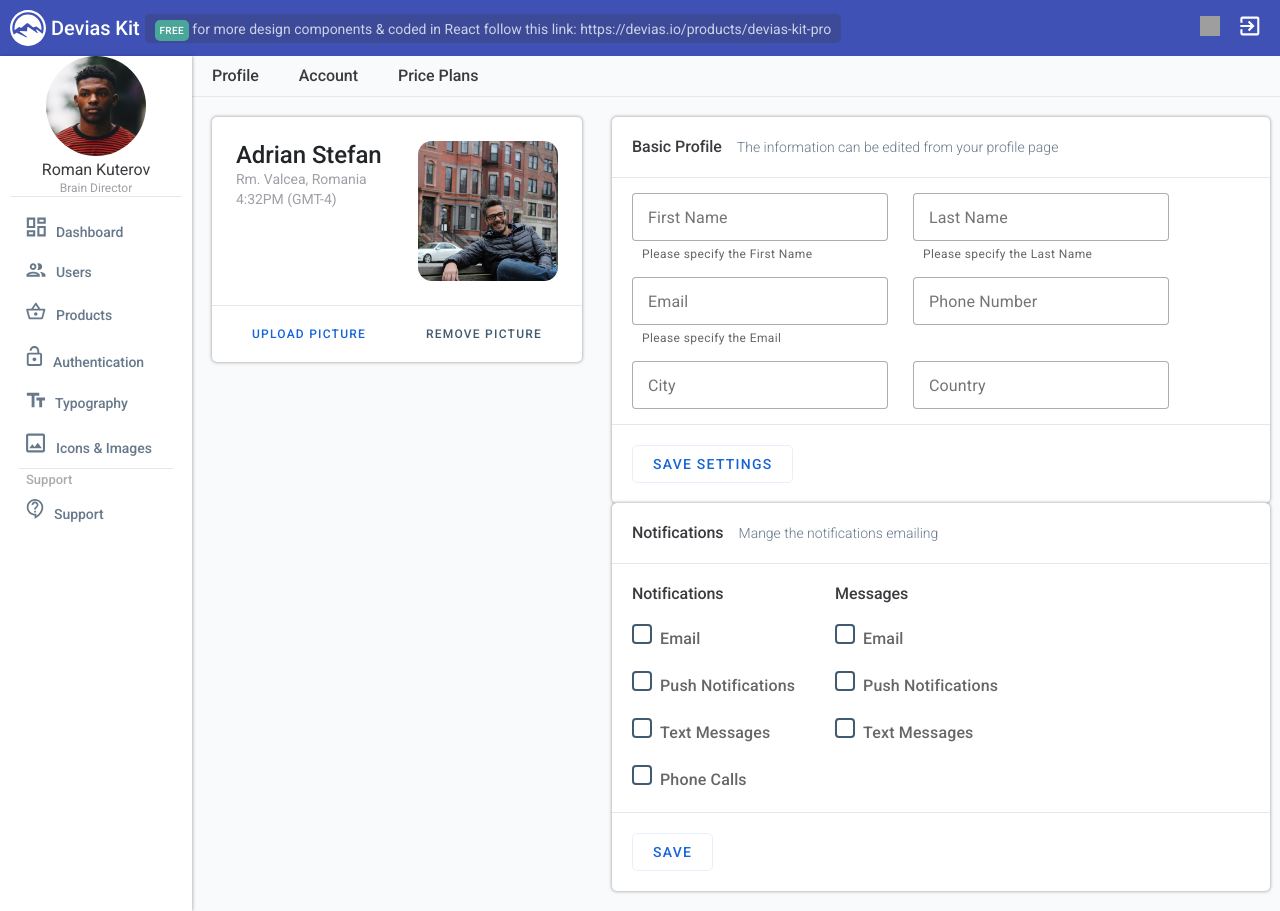
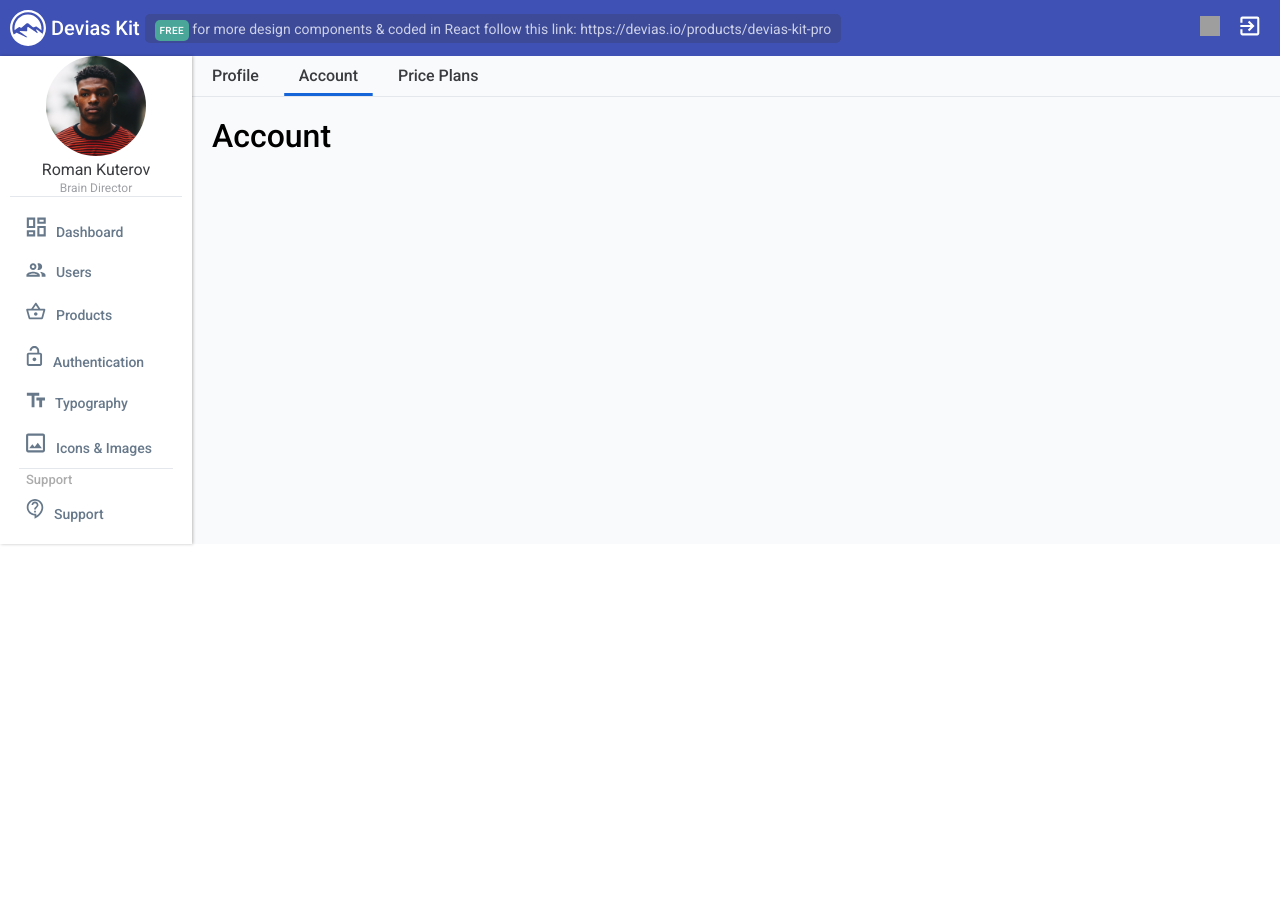
Before and after one commit to Valgulious/test-react, a React (Create React App) app: page / in a window 1280 px wide. Both pictures are taken after a click on the item "Account". After the commit the page ends 800 px from the top, so only its background shows below. Built offline with nearby package versions, Linux system fonts and the light colour scheme; grey boxes are pictures that could not be loaded.

Commit message:
Add switch tabs

```diff
--- /dev/null
+++ b/src/components/main/AnotherTab.jsx
@@ -0,0 +1,20 @@
+import PropTypes from 'prop-types'
+import styled from "@emotion/styled";
+
+const AnotherTab = ({title}) => {
+
+    const Title = styled.h1`
+        margin: 20px;
+    `
+
+    return (
+        <Title>{title}</Title>
+    )
+
+}
+
+AnotherTab.propTypes = {
+    title: PropTypes.string.isRequired
+}
+
+export default AnotherTab
--- a/src/components/main/MainWrapper.jsx
+++ b/src/components/main/MainWrapper.jsx
@@ -1,6 +1,8 @@
 import styled from "@emotion/styled";
 import Profile from "./Profile.jsx";
 import Hr from "../Hr.jsx"
+import AnotherTab from "./AnotherTab.jsx";
+import {useState} from "react";
 
 const MainWrapper = () => {
 
@@ -33,28 +35,35 @@ const MainWrapper = () => {
             margin-top: 7px;
             height: 3px;
             transition: transform 250ms ease;
-            transform: scaleX(0);
+            transform: ${props => props.isActive ? 'scaleX(1.5)' : 'scaleX(0)'};
             background-color: #1665D8;
         }
 
         &:hover {
             color: #1665D8;
-        }
-
-        &:hover::after {
-            transform: scaleX(1.5);
+            &::after {
+                transform: scaleX(1.5);
+            }
         }
     `
+
+    const [tab, setTab] = useState('profile');
+
+    const handleTabClick = e => {
+        setTab(e.target.id);
+    }
 
     return (
         <Main>
             <MainNav>
-                <MainNavLi>Profile</MainNavLi>
-                <MainNavLi>Account</MainNavLi>
-                <MainNavLi>Price Plans</MainNavLi>
+                <MainNavLi id='profile' isActive={tab === 'profile'} onClick={handleTabClick}>Profile</MainNavLi>
+                <MainNavLi id='account' isActive={tab === 'account'} onClick={handleTabClick}>Account</MainNavLi>
+                <MainNavLi id='price' isActive={tab === 'price'} onClick={handleTabClick}>Price Plans</MainNavLi>
             </MainNav>
             <Hr/>
-            <Profile/>
+            {tab === 'profile' ? <Profile/> : ''}
+            {tab === 'account' ? <AnotherTab title='Account'/> : ''}
+            {tab === 'price' ? <AnotherTab title='Price Plans'/> : ''}
         </Main>
     )
 }
```
